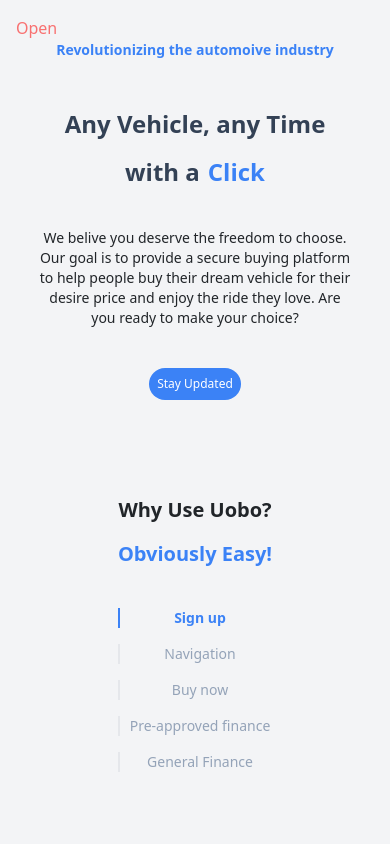
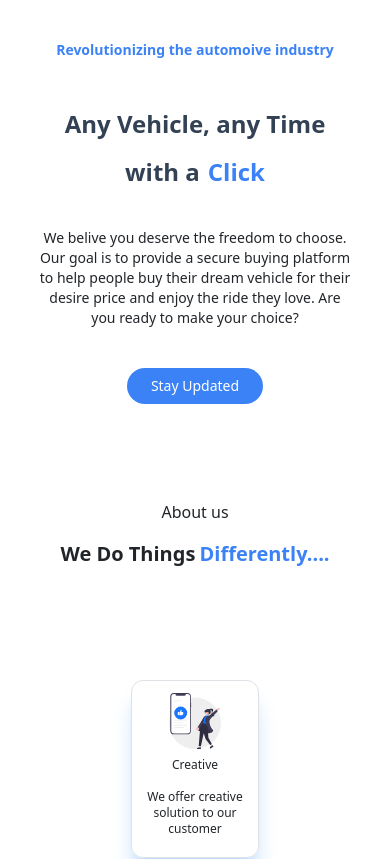
Before and after one commit to VENDETTA-STACK/uobo_frontend, a React (Create React App) app: page / in a window 390 px wide. Shown: the top 859 px of the page. Built offline with nearby package versions, Linux system fonts and the light colour scheme.

Commit message:
fix-commit changes

```diff
--- a/src/App.js
+++ b/src/App.js
@@ -44,7 +44,7 @@ function App() {
   };
 
   return (
-    <div className="App h-screen bg-gray-100">
+      <div className="App">
       <Router>
         <Header isOpen={isOpen} toggleSidebar={toggleSidebar} />
         <div className="flex justify-center">
@@ -78,6 +78,7 @@ function App() {
       </Router>
 
       {/* Overlay */}
+      {console.log("inDashboard",inDashboard)}
       {isOpen && screenWidth <= 768 && inDashboard && (
         <div
           className="fixed inset-0 bg-black opacity-50 z-40"
@@ -86,14 +87,14 @@ function App() {
       )}
 
       {/* Toggle Button */}
-      <button
+      {screenWidth <= 768 && inDashboard && (<button
         className={`md:hidden fixed top-4 left-4 z-50 text-red-400 ${
           isOpen ? "hidden" : ""
         }`}
         onClick={toggleSidebar}
       >
         Open
-      </button>
+      </button>)}
     </div>
   );
 }
--- a/src/component/feature/homepage/components/uoboIntro.jsx
+++ b/src/component/feature/homepage/components/uoboIntro.jsx
@@ -1,7 +1,8 @@
-import React from "react";
-import { Link } from "react-router-dom";
+import React, { useState } from "react";
+// import { Link } from "react-router-dom";
 
 const UoboIntro = () => {
+  const [email, setEmail] = useState(false);
   return (
     <div className="w-4/5 sm:w-3/5">
       <p className="text-center text-blue-500 font-bold text-sm sm:text-base">
@@ -30,12 +31,22 @@ const UoboIntro = () => {
 
       {/* SUBMIT BUTTON */}
       <div className="flex justify-center mt-10">
-        <Link
+        {console.log("email>",email)}
+        {!email&&<div className="bg-blue-500 px-4 py-2 sm:px-5 sm:py-3 rounded-full text-white text-center text-sm sm:text-base cursor-pointer"
+        onClick={()=>setEmail(true)}>
+          Stay Updated
+        </div>}
+        {email&&<div>
+          <input type="email" className="border-2 border-blue-500 rounded-md p-2 w-64" placeholder="Your Email"/>
+          <button className="bg-blue-500 text-white w-28 py-2 ml-4 rounded-md" onClick={()=>setEmail(false)}>Submit</button>
+        </div>
+        }
+        {/* <Link
           to="/dealer-customization"
-          className="bg-blue-500 p-2 sm:p-3 rounded-full text-white text-center text-xs sm:text-sm no-underline"
+          className="bg-blue-500 px-4 py-2 sm:px-5 sm:py-3 rounded-full text-white text-center text-sm sm:text-base no-underline"
         >
           Stay Updated
-        </Link>
+        </Link> */}
       </div>
     </div>
   );
--- a/src/component/feature/homepage/container/homePage.container.jsx
+++ b/src/component/feature/homepage/container/homePage.container.jsx
@@ -1,6 +1,5 @@
 import React from "react";
 import UoboIntro from "../components/uoboIntro";
-import WhyUobo from "../components/whyUobo";
 import Working from "../components/working";
 import Finance from "../components/finance";
 import CustomerReview from "../components/customerReview";
@@ -11,7 +10,7 @@ const HomePage = () => {
   return (
     <div className="flex flex-col justify-center items-center w-full sm:w-4/5 mt-10">
       <UoboIntro />
-      <WhyUobo />
+      {/* <WhyUobo /> */}
       <Working />
       <Finance />
       <CustomerReview />
```
